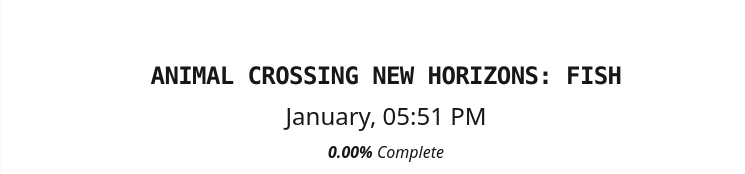
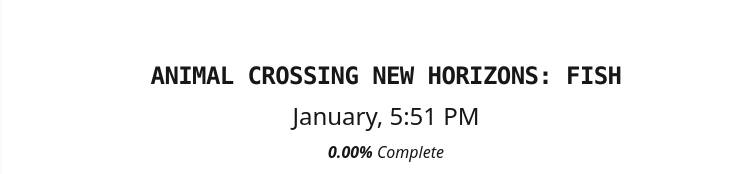
Before and after one commit to markwuu/animal-crossing-new-horizons-app, a Next.js app: page / in a window 1280 px wide. Shown: the top 174 px of the page, without its empty margins (254-999 px from the left). Built offline with nearby package versions, Linux system fonts and the light colour scheme.

Commit message:
updated time to reflect client

```diff
--- a/app/page.tsx
+++ b/app/page.tsx
@@ -2,15 +2,23 @@
 
 export default function Home() {
 	const date = new Date();
-	const monthName = date.toLocaleString('default', { month: 'long' });
-	const localTime = date.toLocaleTimeString([], {
-		hour: '2-digit',
-		minute: '2-digit',
-	});
-	const localTimeHour = date.toLocaleTimeString([], {
-		hour: '2-digit',
-	});
-	const monthIndex = date.getMonth();
+	const monthName = new Intl.DateTimeFormat(navigator.language, {
+		month: 'long',
+	}).format(date);
+
+	const localTime = new Intl.DateTimeFormat('en-US', {
+		hour: 'numeric',
+		minute: 'numeric',
+		hour12: true,
+	}).format(date);
+
+	const localTimeHour = new Intl.DateTimeFormat('en-US', {
+		hour: 'numeric',
+	}).format(date);
+
+	const monthIndex = new Intl.DateTimeFormat('en-US', {
+		month: '2-digit',
+	}).format(date);
 
 	return (
 		<div className="flex min-h-screen justify-center bg-zinc-50 font-sans dark:bg-black">
@@ -21,7 +29,7 @@
 				<p className="pb-2 text-center text-2xl">
 					{monthName}, {localTime}
 				</p>
-				<FishList monthNumber={monthIndex} localTime={localTimeHour} />
+				<FishList monthNumber={Number(monthIndex)} localTime={localTimeHour} />
 			</main>
 		</div>
 	);
```
